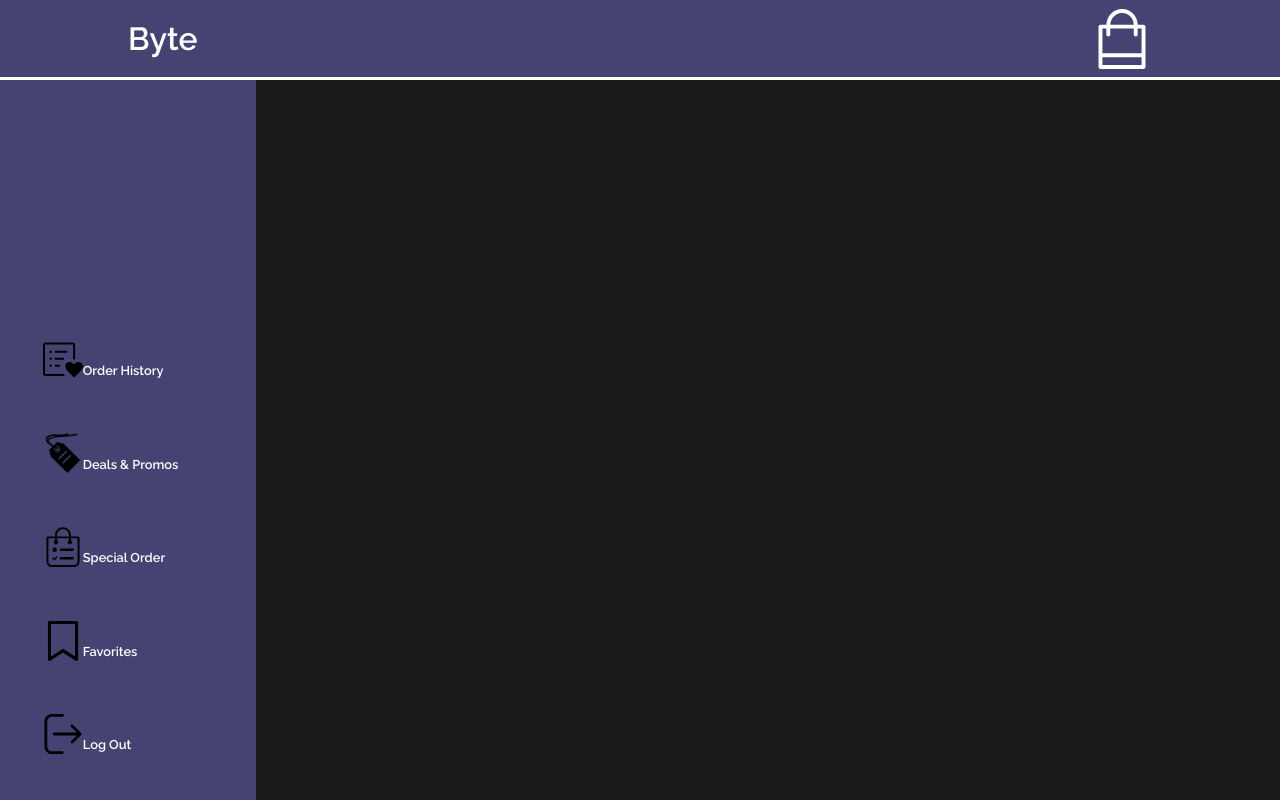
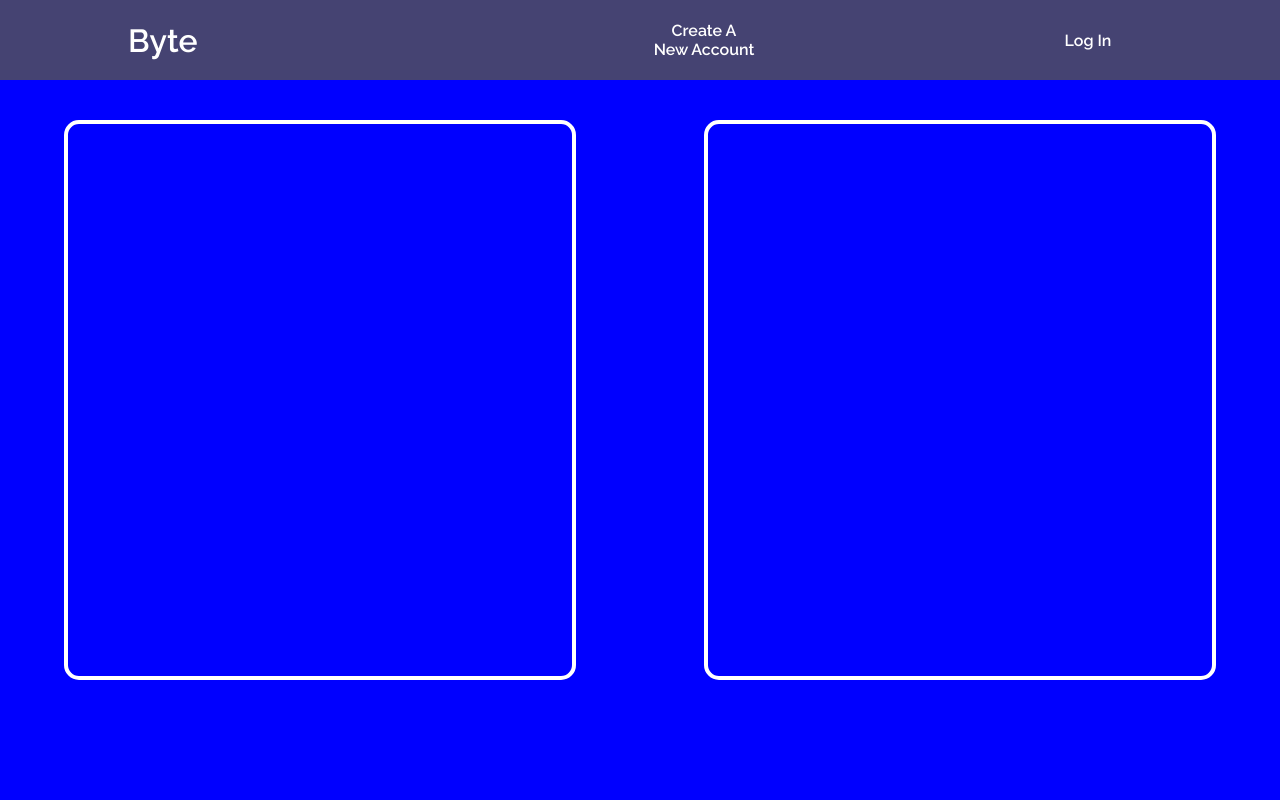
Before and after one commit to Doenut999/Byte, a React (Create React App) app: page /pw in a window 1280 px wide. Shown: the top 800 px of the page. Built offline with nearby package versions, Linux system fonts and the light colour scheme.

Commit message:
paywall updated

```diff
--- a/package.json
+++ b/package.json
@@ -9,6 +9,7 @@
     "framer-motion": "^6.5.1",
     "react": "^17.0.2",
     "react-dom": "^17.0.2",
+    "react-intersection-observer": "^9.4.0",
     "react-router-dom": "^6.3.0",
     "react-scripts": "5.0.0",
     "styled-components": "^5.3.5",
--- a/src/App.js
+++ b/src/App.js
@@ -12,6 +12,7 @@ import {useEffect, useState} from "react";
 import ShowButton from "./components/ShowButton";
 import MobileSideBar from "./components/MobileSideBar";
 import {AnimatePresence} from "framer-motion";
+import React, {Fragment} from "react";
 
 const App = () => {
     const [show, setShow] = useState(false)
@@ -47,8 +48,9 @@ const App = () => {
                 </>
             }
             <Routes>
-                <Route path="/" element={<Paywall/>}/>
-                <Route path="welcome" element={<Home/>}/>
+                <Route path="pw" element={<Paywall/>}/>
+                <Route path="*" element={<>where do you think you are going</>}/>
+                <Route path="/" element={<Home/>}/>
                 <Route path="favorites" element={<Favorites/>}/>
                 <Route path="promotions" element={<Promotions/>}/>
                 <Route path="special-order" element={<SpecialOrder/>}/>
--- a/src/components/GlobalStyle.js
+++ b/src/components/GlobalStyle.js
@@ -10,6 +10,7 @@ const GlobalStyle = createGlobalStyle`
    }
   body {
     background-color: #1b1b1b;
+    position: relative;
   }
 `
 
--- a/src/components/MobileSideBar.js
+++ b/src/components/MobileSideBar.js
@@ -62,7 +62,7 @@ const StyledBar = styled.aside`
   opacity: 0.6;
   background-color: #1A936F;
   color: white;
-  z-index: 15;
+  z-index: 12;
   display: flex;
   flex-flow: column nowrap;
 `
--- a/src/components/Paywall/Paywall.js
+++ b/src/components/Paywall/Paywall.js
@@ -1,7 +1,27 @@
 import styled from "styled-components";
+import {motion} from "framer-motion";
+
 
 const Paywall = () => {
+    const initial = {
+        x: "-100vw",
+    }
+    const initial2 = {
+        x: "100vw",
+    }
 
+    const animate= {
+        x: 0
+    }
+
+
+
+    const transition = {
+        delay: 0.4,
+        duration: 1.1,
+        type: "spring",
+        stiffness: 50
+    }
     return (
         <PaywallView>
             <PaywallNav>
@@ -11,17 +31,17 @@ const Paywall = () => {
                     <button>Log In</button>
                 </Auth>
             </PaywallNav>
-            <TopSection>
-                <TopSectionLeft></TopSectionLeft>
-                <TopSectionRight></TopSectionRight>
+            <TopSection >
+                <TopSectionLeft as={motion.section} initial={initial} animate={animate} transition={transition}></TopSectionLeft>
+                <TopSectionRight as={motion.section} initial={initial2} animate={animate} transition={transition}></TopSectionRight>
             </TopSection>
             <MidSection>
-                <MidSectionLeft></MidSectionLeft>
-                <MidSectionRight></MidSectionRight>
+                <MidSectionLeft as={motion.section}></MidSectionLeft>
+                <MidSectionRight as={motion.section}></MidSectionRight>
             </MidSection>
             <BottomSection>
-                <BottomSectionLeft></BottomSectionLeft>
-                <BottomSectionRight></BottomSectionRight>
+                <BottomSectionLeft as={motion.section}></BottomSectionLeft>
+                <BottomSectionRight as={motion.section}></BottomSectionRight>
             </BottomSection>
         </PaywallView>
     )
@@ -44,20 +64,22 @@ const PaywallView = styled.div`
 `
 
 const PaywallNav = styled.nav`
-  color: crimson;
+  color: white;
   position: fixed;
   top: 0;
   left: 0;
   right: 0;
   height: 10vh;
   display: flex;
+  z-index: 50;
   //justify-content: center;
   align-items: center;
-  background-color: ghostwhite;
+  background-color: #454372;
 `
 
 const Auth = styled.div`
   width: 40vw;
+  flex: 6;
   display: flex;
   justify-content: space-around;
   align-items: center;
@@ -66,6 +88,7 @@ const Auth = styled.div`
   & button {
     height: 60px;
     border: none;
+    color: white;
     background-color: transparent;
     cursor: pointer;
     width: 8vw;
@@ -79,13 +102,19 @@ const Auth = styled.div`
 const TopSection = styled.section`
   width: 100vw;
   height: 100vh;
+  display: flex;
+  position: relative;
+  align-items: center;
+  justify-content: center;
   background-color: blue;
   border: 1px saddlebrown dot-dash;
-  padding: 10vh 10vw;
+  padding: 10vh 5vw;
 `
 const MidSection = styled.section`
   width: 100vw;
   height: 100vh;
+  display: flex;
+  align-items: center;
   background-color: #48ff00;
   border: 1px #ffb200 dot-dash;
   padding: 10vh 10vw;
@@ -96,14 +125,61 @@ const BottomSection = styled.section`
   width: 100vw;
   height: 100vh;
   background-color: #9e4444;
+  display: flex;
+  align-items: center;
   border: 1px saddlebrown dot-dash;
   padding: 10vh 10vw;
 `
 
-const TopSectionLeft = styled.div``
-const TopSectionRight = styled.section``
-const MidSectionLeft = styled.section``
-const MidSectionRight = styled.section``
-const BottomSectionLeft = styled.section``
-const BottomSectionRight = styled.section``
+const TopSectionLeft = styled.div`
+  border: 4px solid white;
+  width: 40vw;
+  height: 70vh;
+  border-radius: 15px;
+  margin-right: 5vw;
+
+`
+const TopSectionRight = styled.section`
+  border: 4px solid white;
+  width: 40vw;
+  height: 70vh;
+  border-radius: 15px;
+  margin-left: 5vw;
+
+`
+const MidSectionLeft = styled.section`
+  border: 1px solid cornflowerblue;
+  width: 40vw;
+  height: 40vh;
+  border-radius: 15px;
+  margin-right: 5vw;
+
+
+`
+const MidSectionRight = styled.section`
+  border: 1px solid cornflowerblue;
+  width: 40vw;
+  height: 40vh;
+  border-radius: 15px;
+  margin-left: 5vw;
+
+
+`
+const BottomSectionLeft = styled.section`
+  border: 1px solid cornflowerblue;
+  width: 40vw;
+  height: 40vh;
+  border-radius: 15px;
+  margin-right: 5vw;
+
+
+`
+const BottomSectionRight = styled.section`
+  border: 1px solid cornflowerblue;
+  width: 40vw;
+  height: 40vh;
+  border-radius: 15px;
+  margin-left: 5vw;
+
+`
 export default Paywall
--- a/src/components/ShowButton.js
+++ b/src/components/ShowButton.js
@@ -21,7 +21,7 @@ const Button = styled.button`
   border: none;
   padding: 8px;
   position: relative;
-  z-index: 10;
+  z-index: 8;
   cursor: pointer;
   box-shadow: 1px 1px 1px coral;
   border-radius: 4px;
```
Also changed, not shown: 1 other file (tests, documents, lock files or other folders).
